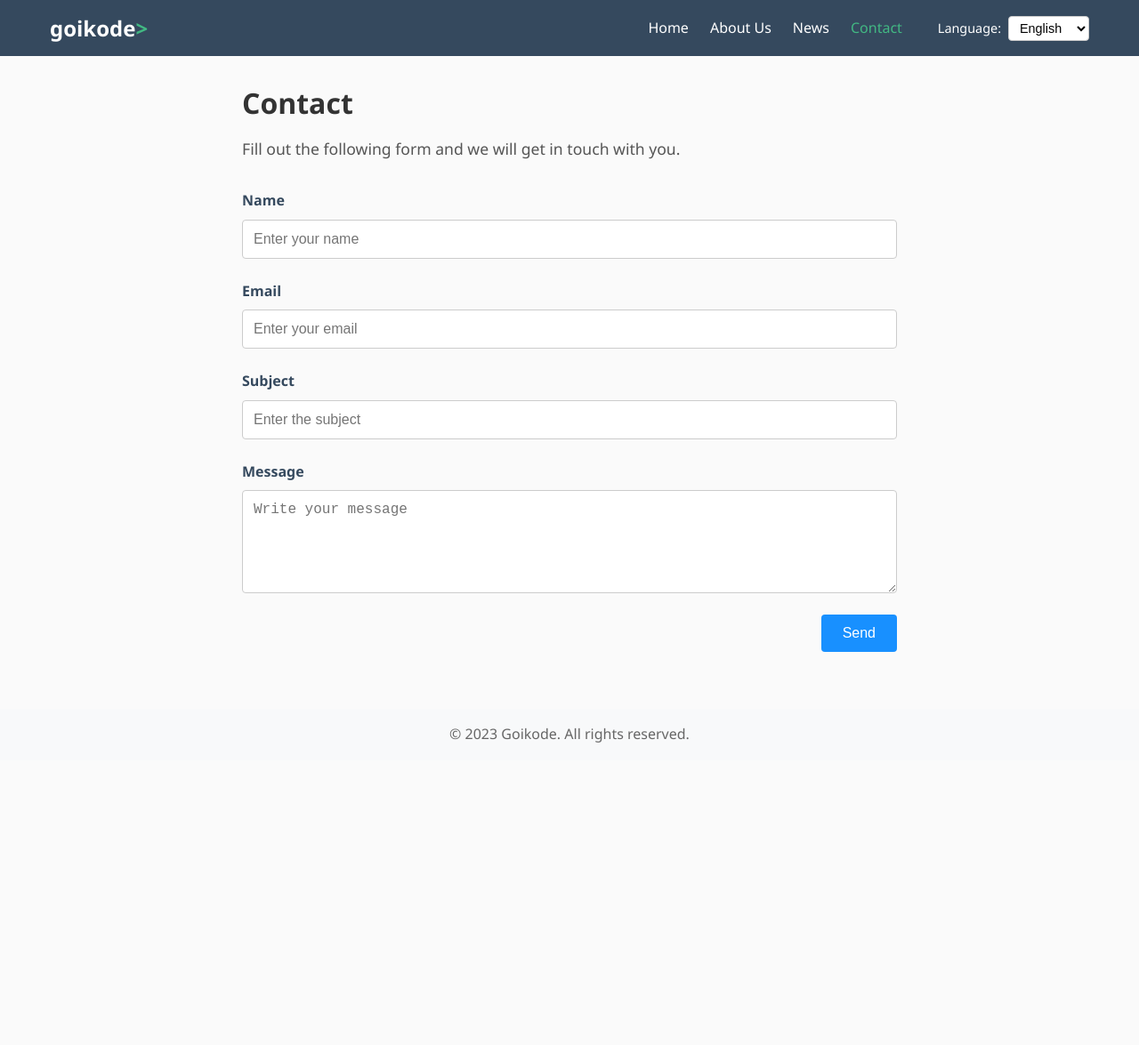
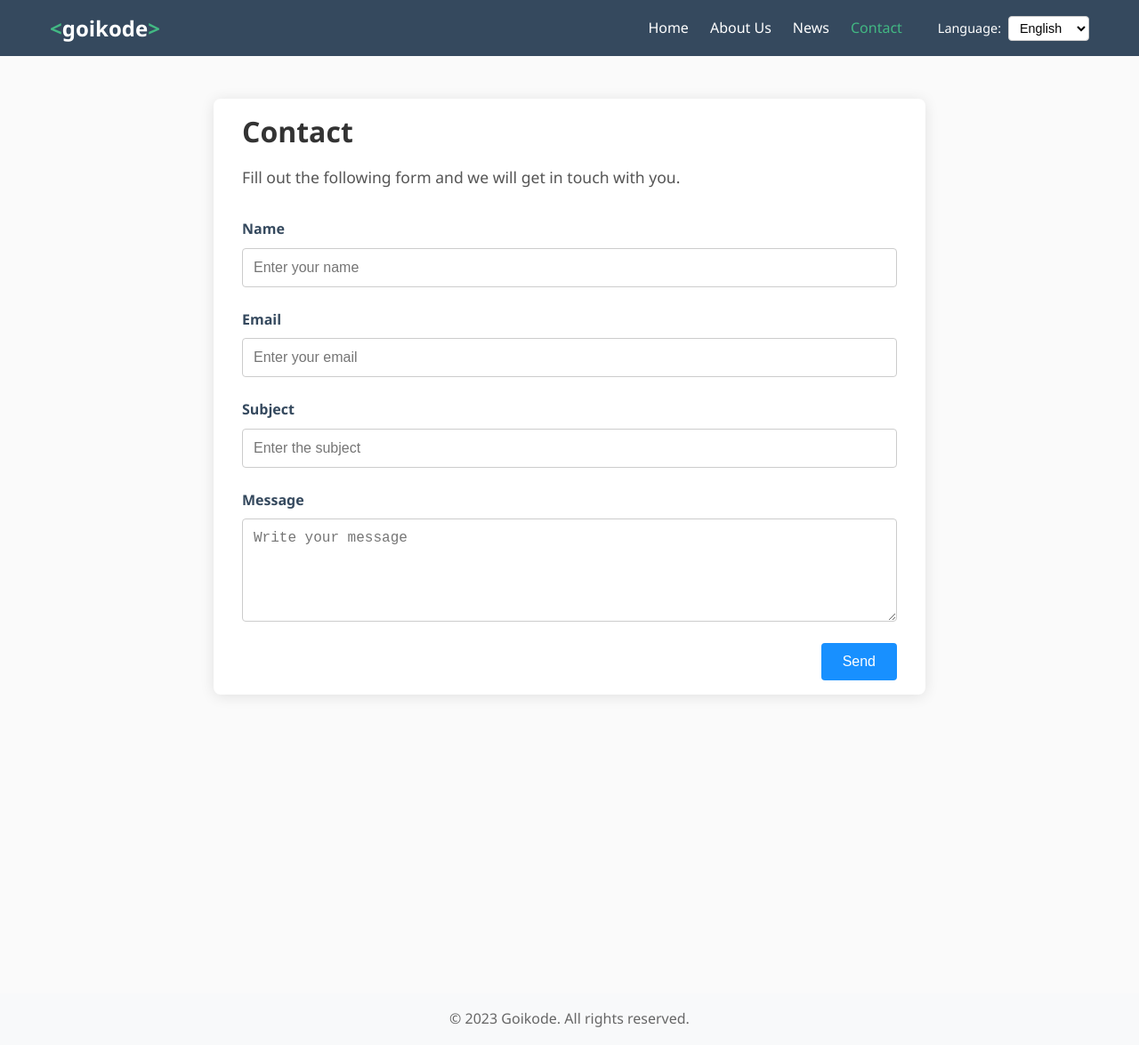
Before and after one commit to UCarbajo/goikode-multilang, a Vue app: page /contacto in a window 1280 px wide. Shown: the whole page at 89% size. Before the commit the page ends 855 px from the top, so only its background shows below. Built offline with nearby package versions, Linux system fonts and the light colour scheme.

Commit message:
feat: test de metodos

```diff
--- a/src/App.vue
+++ b/src/App.vue
@@ -4,7 +4,11 @@
 
     <main>
       <router-view />
-      <router-view name="news" />
+      <div class="test">
+        <router-link to="/noticias" style="text-decoration: none">
+          <router-view name="news" />
+        </router-link>
+      </div>
     </main>
 
     <AppFooter />
@@ -27,4 +31,11 @@ export default {
 main {
   min-height: calc(100vh - 160px);
 }
+.test {
+  display: flex;
+  justify-content: center;
+  height: 16rem;
+  overflow: hidden;
+  position: relative;
+}
 </style>
--- a/src/components/AppHeader.vue
+++ b/src/components/AppHeader.vue
@@ -1,11 +1,13 @@
 <template>
   <header>
     <div class="container">
-      <h1 class="logo">
-        <span class="logo-bracket"></span>goikode<span class="logo-bracket"
-          >></span
-        >
-      </h1>
+      <router-link to="/" class="logo">
+        <h1 class="logo">
+          <span class="logo-bracket"><</span>goikode<span class="logo-bracket"
+            >></span
+          >
+        </h1>
+      </router-link>
       <nav>
         <router-link to="/">{{ $t("nav.home") }}</router-link>
         <router-link to="/about">{{ $t("nav.about") }}</router-link>
@@ -43,6 +45,8 @@ header .container {
 .logo {
   font-size: 1.5rem;
   font-weight: bold;
+  color: white !important;
+  text-decoration: none;
 }
 
 .logo-bracket {
--- a/src/router/index.js
+++ b/src/router/index.js
@@ -8,9 +8,6 @@ const routes = [
   {
     path: "/",
     name: "home",
-    // Aquí usamos "components" en lugar de "component". Se asigna:
-    // • default: para el router-view sin nombre (HomeView)
-    // • news: para el router-view con name="news" (NoticiasView)
     components: {
       default: HomeView,
       news: NoticiasView,
--- a/src/views/Contacto.vue
+++ b/src/views/Contacto.vue
@@ -3,12 +3,7 @@
     <h1>{{ $t("contact.title") }}</h1>
     <p>{{ $t("contact.description") }}</p>
 
-    <form
-      class="contact-form"
-      action="mailto:tu-correo@example.com"
-      method="post"
-      enctype="text/plain"
-    >
+    <form class="contact-form" enctype="text/plain">
       <div class="form-control">
         <label for="name">{{ $t("contact.name") }}</label>
         <input
@@ -52,16 +47,82 @@
         ></textarea>
       </div>
 
-      <button type="submit">{{ $t("contact.submit") }}</button>
+      <button type="submit" @click="enviarFormulario">
+        {{ $t("contact.submit") }}
+      </button>
     </form>
+
+    <div v-if="showModal" class="modal-overlay" @click="closeModal">
+      <div class="modal-content" @click.stop>
+        <h2>{{ $t("contact.summary") }}</h2>
+        <p v-html="modalMessage"></p>
+        <button @click="closeModal">{{ $t("contact.close") }}</button>
+      </div>
+    </div>
   </div>
 </template>
 
+<script>
+export default {
+  data() {
+    return {
+      showModal: false,
+      modalMessage: "",
+    };
+  },
+  methods: {
+    enviarFormulario(event) {
+      event.preventDefault();
+      const nombre = document.getElementById("name").value;
+      const email = document.getElementById("email").value;
+      this.modalMessage = `Nombre: ${nombre}<br>Email: ${email}`;
+      this.showModal = true;
+    },
+    closeModal() {
+      this.showModal = false;
+    },
+  },
+};
+</script>
+
 <style scoped>
+.modal-overlay {
+  position: fixed;
+  top: 0;
+  left: 0;
+  width: 100vw;
+  height: 100vh;
+  background: rgba(0, 0, 0, 0.4);
+  display: flex;
+  align-items: center;
+  justify-content: center;
+  z-index: 1000;
+}
+.modal-content {
+  background: #fff;
+  padding: 2rem;
+  border-radius: 8px;
+  min-width: 300px;
+  box-shadow: 0 2px 16px rgba(0, 0, 0, 0.2);
+  text-align: center;
+}
+.modal-content button {
+  margin-top: 1rem;
+  background: #1890ff;
+  color: #fff;
+  border: none;
+  padding: 0.5rem 1.2rem;
+  border-radius: 4px;
+  cursor: pointer;
+}
+
 .contact {
   max-width: 800px;
-  margin: 0 auto;
-  padding: 2rem;
+  margin: 3rem auto;
+  padding: 1rem 2rem;
+  background-color: white;
+  border-radius: 8px;
+  box-shadow: 0 2px 16px rgba(0, 0, 0, 0.1);
 }
 
 .contact h1 {
```
